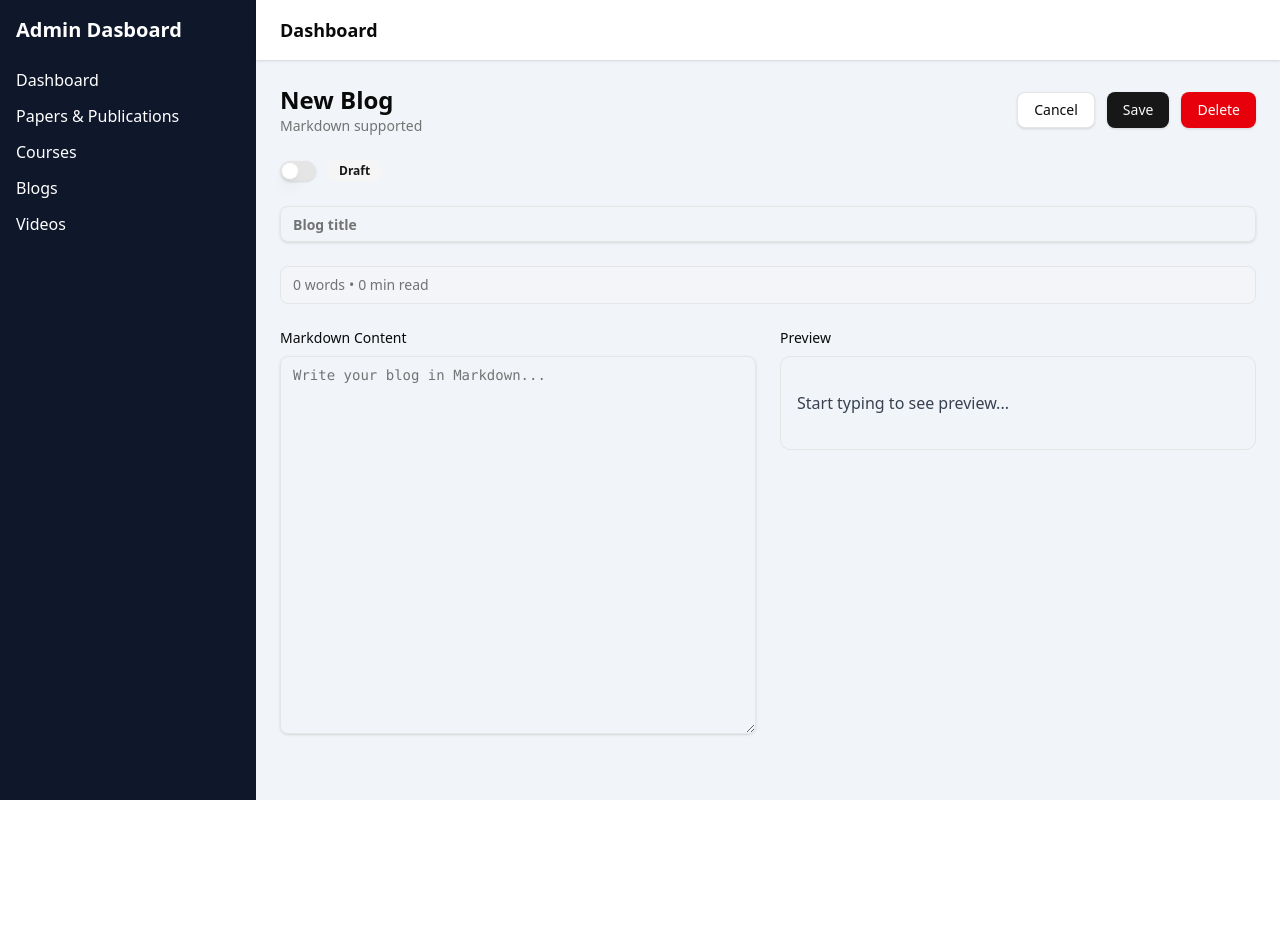
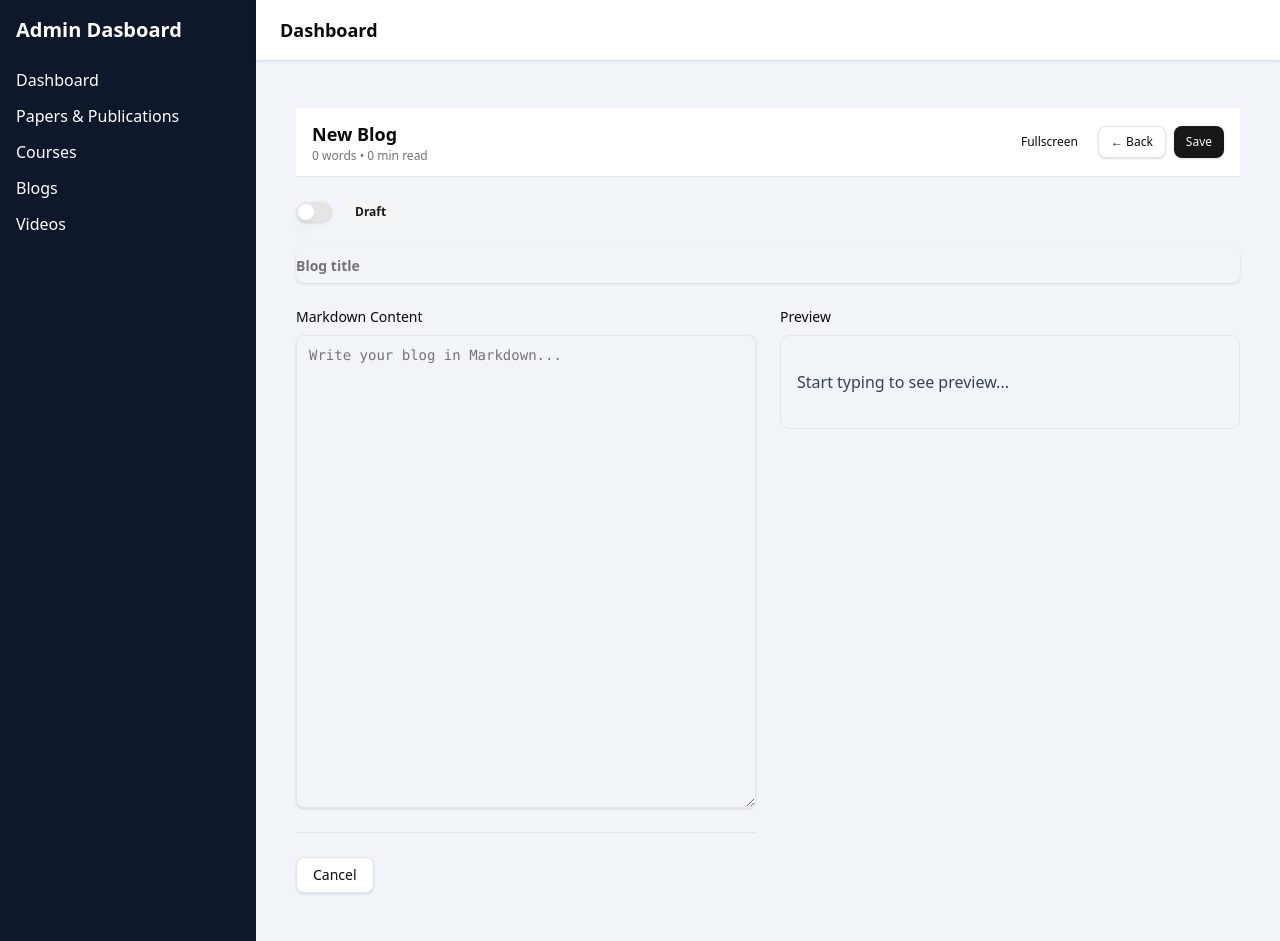
Before and after one commit to sangatrokaya/ProfessorSite, a React app in the folder frontend/: page /admin/blogs/new in a window 1280 px wide. Before the commit the page ends 800 px from the top, so only its background shows below. Built offline with nearby package versions, Linux system fonts and the light colour scheme; no server answers; sample sign-in values are in the browser's storage; the HTML template or start-up script is replaced by a standard one.

Commit message:
Improve admin blog editor page and UI polish

```diff
--- a/frontend/src/pages/admin/BlogEditor.jsx
+++ b/frontend/src/pages/admin/BlogEditor.jsx
@@ -22,6 +22,7 @@ const BlogEditor = () => {
 
   const [loading, setLoading] = useState(isEditMode);
   const [saving, setSaving] = useState(false);
+  const [fullscreen, setFullscreen] = useState(false);
   const [form, setForm] = useState({
     title: "",
     content: "",
@@ -63,8 +64,17 @@ const BlogEditor = () => {
       }
       navigate("/admin/blogs");
     } catch (error) {
-      console.error("Failed to save blog!", error);
-      alert("Failed to save blog!");
+      console.error("Save blog error: ", error);
+
+      if (error.response) {
+        console.error("Response data: ", error.response.data);
+        console.error("Status: ", error.response.status);
+        toast.error(error.response.data?.message || "Save filed");
+      } else {
+        toast.error("Network or server error");
+      }
+      // console.error("Failed to save blog!", error);
+      // alert("Failed to save blog!");
     } finally {
       setSaving(false);
     }
@@ -99,9 +109,14 @@ const BlogEditor = () => {
   }
 
   return (
-    <div className="max-w-6xl space-y-6">
+    <div
+      className={`${
+        fullscreen ? "fixed inset-0 z-50 bg-background overflow-auto" : ""
+      }`}
+    >
+      <div className="max-w-6xl mx-auto space-y-6 px-4 py-6">
         {/* Header */}
-      <div className="flex justify-between items-center">
+        {/* <div className="flex justify-between items-center">
         <div>
           <h2 className="text-2xl font-bold">
             {isEditMode ? "Edit Blog" : "New Blog"}
@@ -124,6 +139,40 @@ const BlogEditor = () => {
             Delete
           </Button>
         </div>
+      </div> */}
+
+        {/* Sticky Toolbar */}
+        <div className="sticky top-0 z-20 bg-background border-b">
+          <div className="max-w-6xl mx-auto px-4 py-3 flex items-center justify-between">
+            {/* Left */}
+            <div>
+              <h2 className="text-lg font-semibold">
+                {isEditMode ? "Edit Blog" : "New Blog"}
+              </h2>
+              <p className="text-xs text-muted-foreground">
+                {wordCount} words • {readingTime} min read
+              </p>
+            </div>
+
+            {/* Right */}
+            <div className="flex gap-2">
+              <Button
+                variant="ghost"
+                size="sm"
+                onClick={() => setFullscreen((prev) => !prev)}
+              >
+                {fullscreen ? "Exit Fullscreen" : "Fullscreen"}
+              </Button>
+              <Link to="/admin/blogs">
+                <Button variant="outline" size="sm">
+                  ← Back
+                </Button>
+              </Link>
+              <Button size="sm" onClick={submitHandler} disabled={saving}>
+                {saving ? "Saving" : "Save"}
+              </Button>
+            </div>
+          </div>
         </div>
 
         {/* Publish Toggle */}
@@ -142,17 +191,8 @@ const BlogEditor = () => {
           placeholder="Blog title"
           value={form.title}
           onChange={(e) => setForm({ ...form, title: e.target.value })}
-        className="text-lg font-semibold"
+          className="text-3xl font-bold border-none px-0 focus-visible:ring-0"
         />
-
-      {/* Word Count + Reading Time */}
-      <div className="rounded-md border bg-muted/40 px-3 py-2">
-        <div className="flex items-center gap-1 text-sm text-muted-foreground">
-          <span>{wordCount} words</span>
-          <span>•</span>
-          <span>{readingTime} min read</span>
-        </div>
-      </div>
 
         {/* Editor + Preview */}
         <div className="grid md:grid-cols-2 gap-6">
@@ -160,11 +200,11 @@ const BlogEditor = () => {
           <div className="space-y-2">
             <p className="text-sm font-medium">Markdown Content</p>
             <Textarea
-            rows={18}
+              rows={20}
               placeholder="Write your blog in Markdown..."
               value={form.content}
               onChange={(e) => setForm({ ...form, content: e.target.value })}
-            className="font-mono"
+              className="font-mono text-sm leading-relaxed focus-visible:ring-2"
             />
           </div>
 
@@ -183,6 +223,24 @@ const BlogEditor = () => {
               )}
             </div>
           </div>
+
+          {/* Footer Actions */}
+          <div className="flex justify-between pt-6 border-t">
+            <Button variant="outline" onClick={() => navigate("/admin/blogs")}>
+              Cancel
+            </Button>
+
+            {isEditMode && (
+              <Button
+                variant="destructive"
+                onClick={deleteBlogHandler}
+                className="text-white"
+              >
+                Delete Blog
+              </Button>
+            )}
+          </div>
+        </div>
       </div>
     </div>
   );
```
Also changed, not shown: 1 other file (tests, documents, lock files or other folders). Lines whose indentation alone changed are shown as unchanged.
